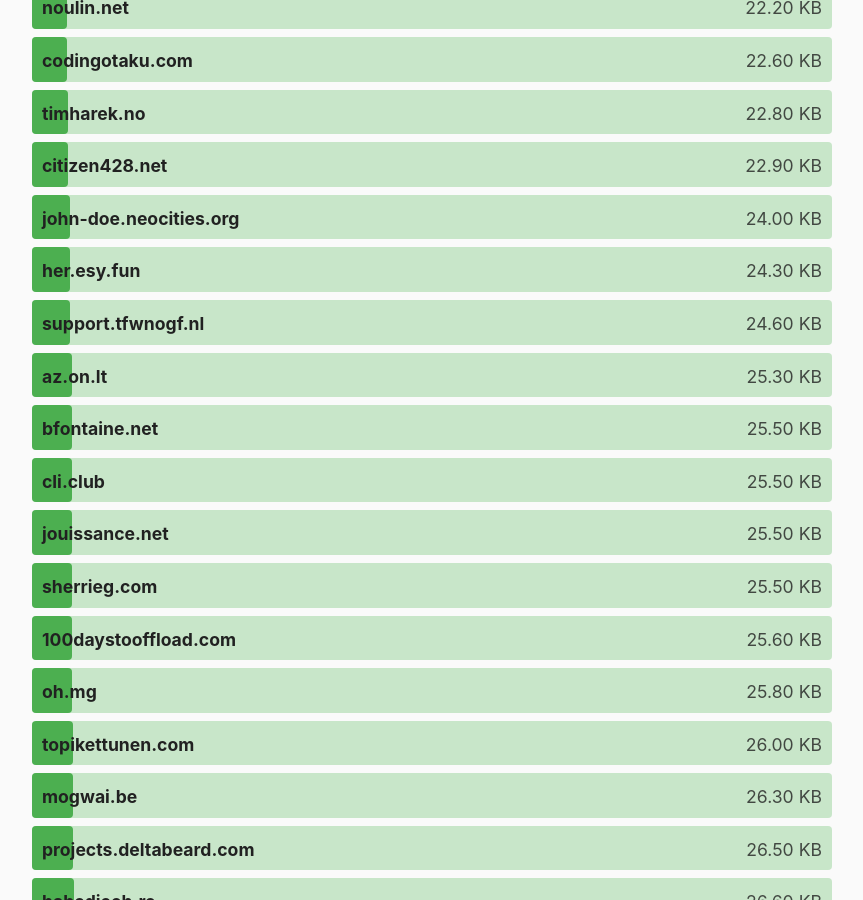
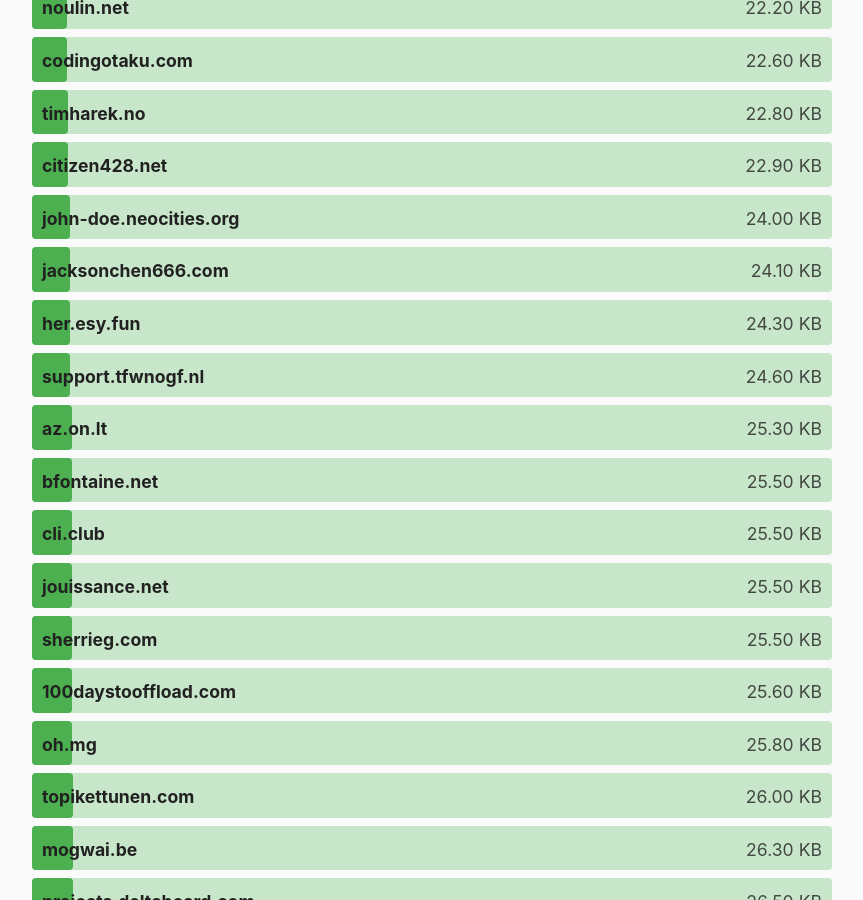
Before and after one commit to kevquirk/512kb.club, a Jekyll site: the page built from index.md, in a window 1280 px wide and 900 px high, scrolled down 8423 px. Shown: the whole window, without its empty margins (208-1071 px from the left). Built offline with Jekyll 4.4.1, drawn with Linux system fonts in a browser that asks for light colours.

Commit message:
add jacksonchen666.com

```diff
--- a/_data/sites.yml
+++ b/_data/sites.yml
@@ -1263,6 +1263,11 @@
   url: https://indiachat.netlify.app/
   size: 213.0
   last_checked: 2022-04-08
+
+- domain: jacksonchen666.com
+  url: https://jacksonchen666.com/
+  size: 24.1
+  last_checked: 2023-02-10
 
 - domain: jae.fi
   url: https://jae.fi/
```
